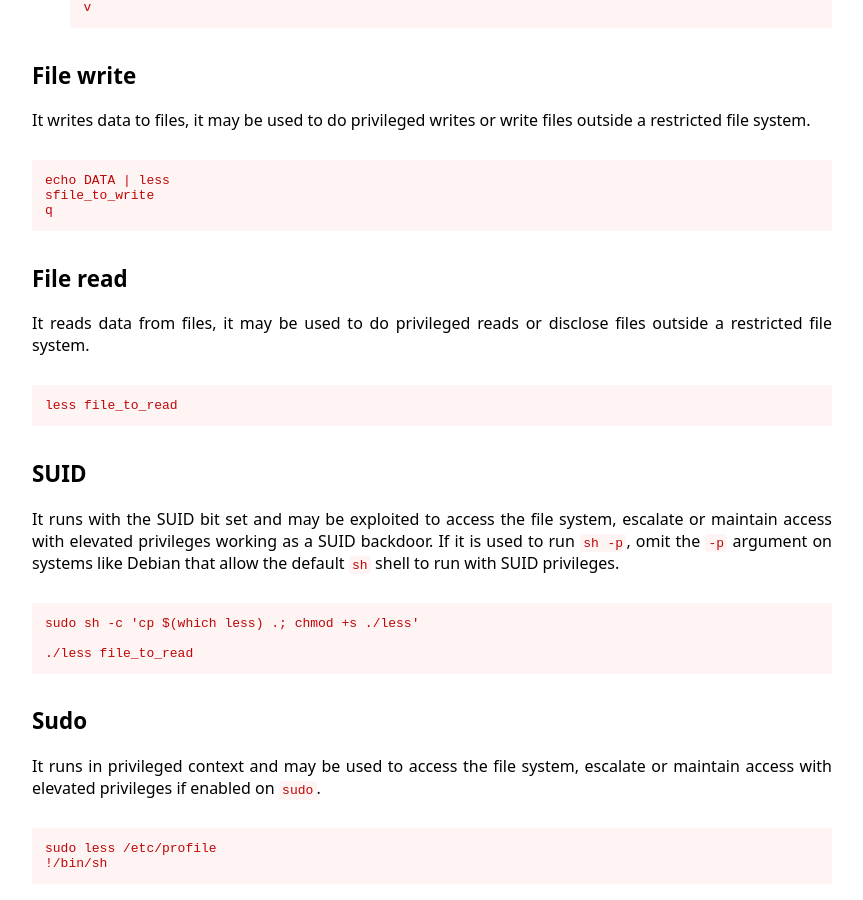
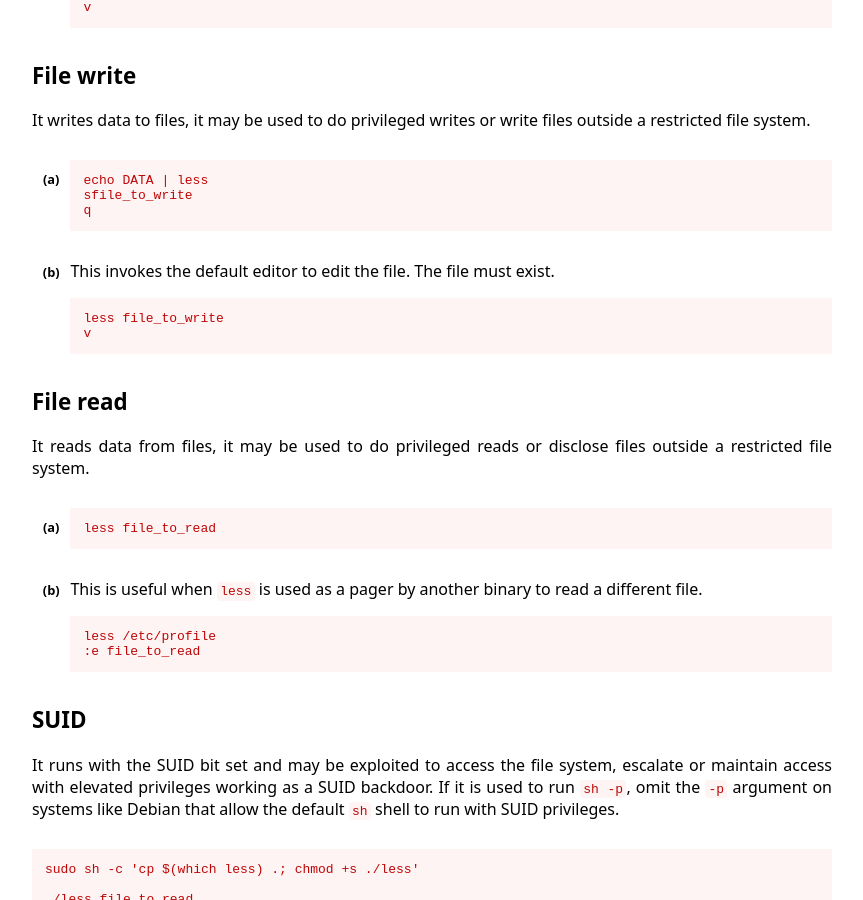
Before and after one commit to GTFOBins/GTFOBins.github.io, a Jekyll site: the page built from _gtfobins/less.md, in a window 1280 px wide and 900 px high, scrolled down 365 px. Shown: the whole window, without its empty margins (208-1071 px from the left). Built offline with Jekyll 4.4.1, drawn with Linux system fonts in a browser that asks for light colours.

Commit message:
Add alternative file read and write to less

```diff
--- a/_gtfobins/less.md
+++ b/_gtfobins/less.md
@@ -9,11 +9,19 @@ functions:
         v
   file-read:
     - code: less file_to_read
+    - description: This is useful when `less` is used as a pager by another binary to read a different file.
+      code: |
+        less /etc/profile
+        :e file_to_read
   file-write:
     - code: |
         echo DATA | less
         sfile_to_write
         q
+    - description: This invokes the default editor to edit the file. The file must exist.
+      code: |
+        less file_to_write
+        v
   sudo:
     - code: |
         sudo less /etc/profile
```
